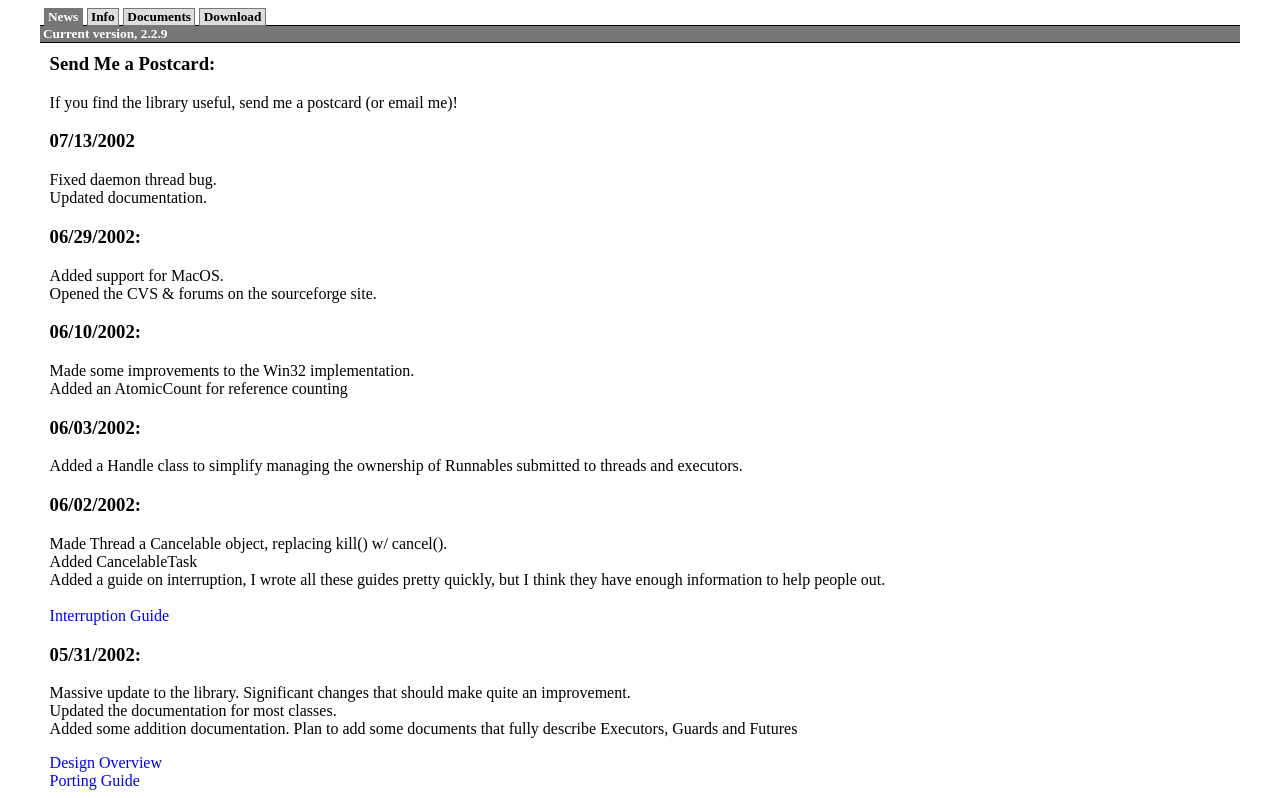
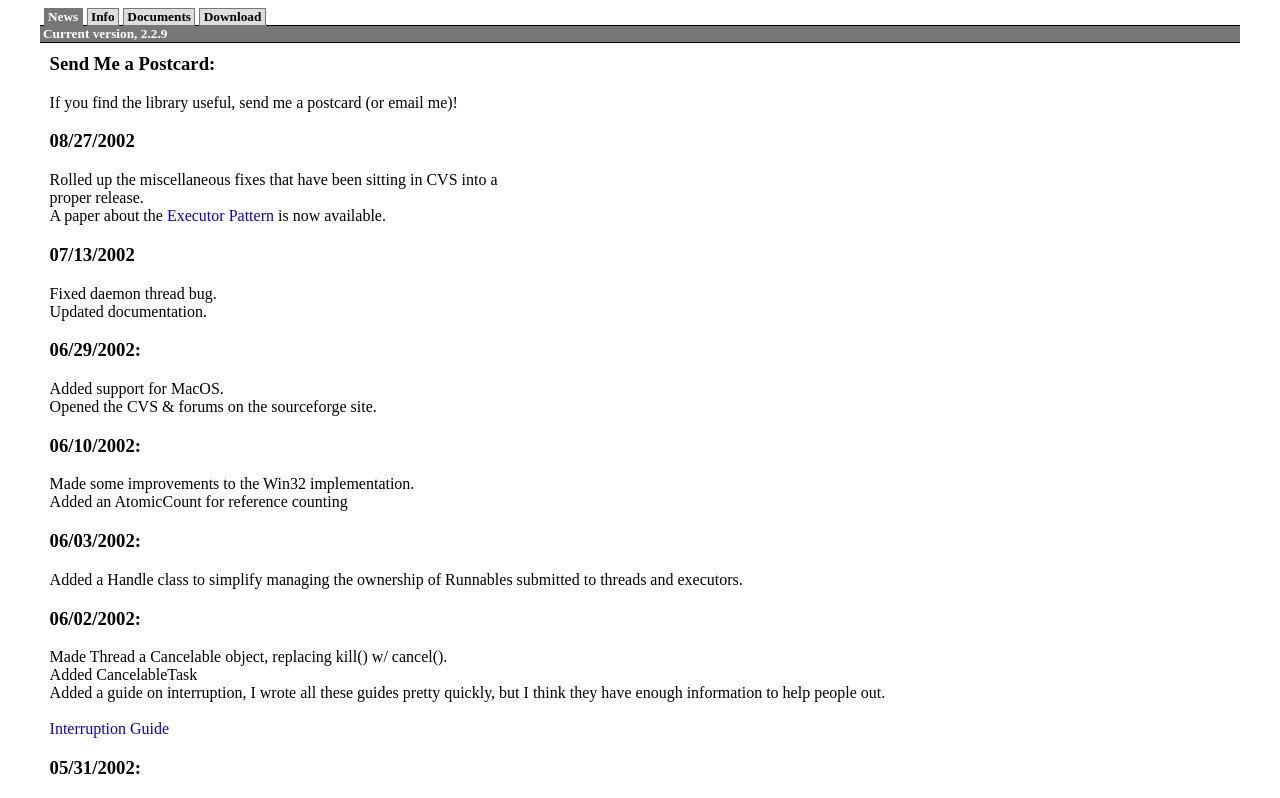
Before and after one commit to adamfur/zthread, a plain HTML site: page doc/news.html in a window 1280 px wide. Shown: the top 798 px of the page. Drawn offline with Linux system fonts and the light colour scheme.

Commit message:
2.2.10 changes

```diff
--- a/doc/news.html
+++ b/doc/news.html
@@ -95,6 +95,11 @@ A:active  { cursor:hand; text-decoration:none }
 
    <h3>Send Me a Postcard:</h3>
    If you find the library useful, send me a postcard (or email me)!
+
+   <h3>08/27/2002</h3>
+   Rolled up the miscellaneous fixes that have been sitting in CVS into a<br>
+   proper release.<br>
+   A paper about the <a href="http://www.cse.buffalo.edu/~crahen/papers.html">Executor Pattern</a> is now available.<br>
 
    <h3>07/13/2002</h3>
    Fixed daemon thread bug.<br>
```
Also changed, not shown: 6 other files.
